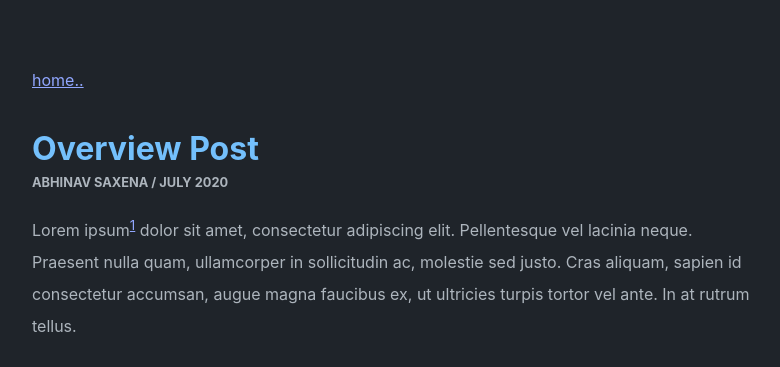
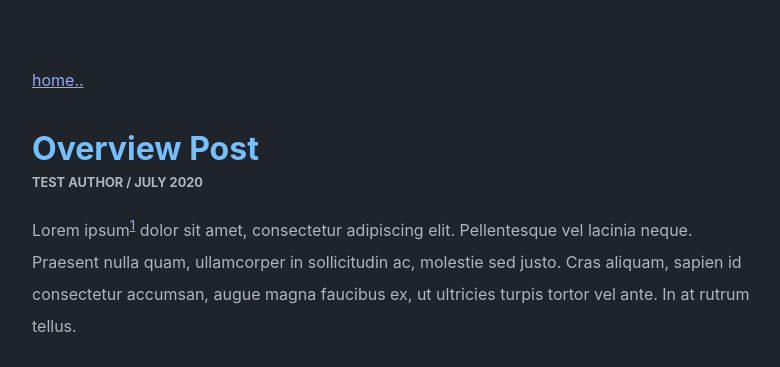
Before and after one commit to LucianoPalacio/ThemeMoonwalk, a Jekyll site: the page built from _posts/2020-07-07-overview-post.md, in a window 1280 px wide and 900 px high. Shown: the top 367 px of the window, without its empty margins (248-1028 px from the left). Built offline with Jekyll 4.4.1, drawn with Linux system fonts in a browser that asks for light colours.

```diff
--- a/_posts/2020-07-07-overview-post.md
+++ b/_posts/2020-07-07-overview-post.md
@@ -1,6 +1,6 @@
 ---
 layout: post
-author: Abhinav Saxena
+author: Test Author
 ---
 
 Lorem ipsum[^1] dolor sit amet, consectetur adipiscing elit. Pellentesque vel lacinia neque. Praesent nulla quam, ullamcorper in sollicitudin ac, molestie sed justo. Cras aliquam, sapien id consectetur accumsan, augue magna faucibus ex, ut ultricies turpis tortor vel ante. In at rutrum tellus.
```
